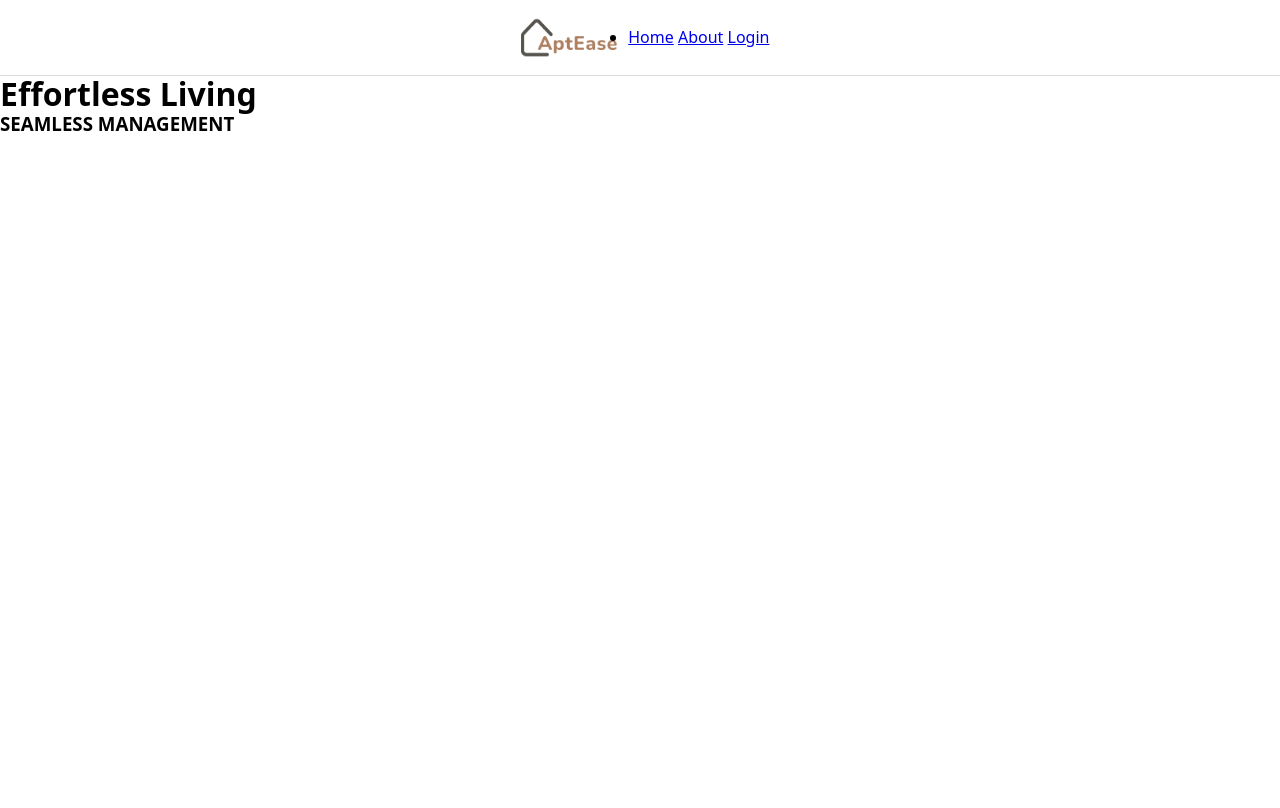
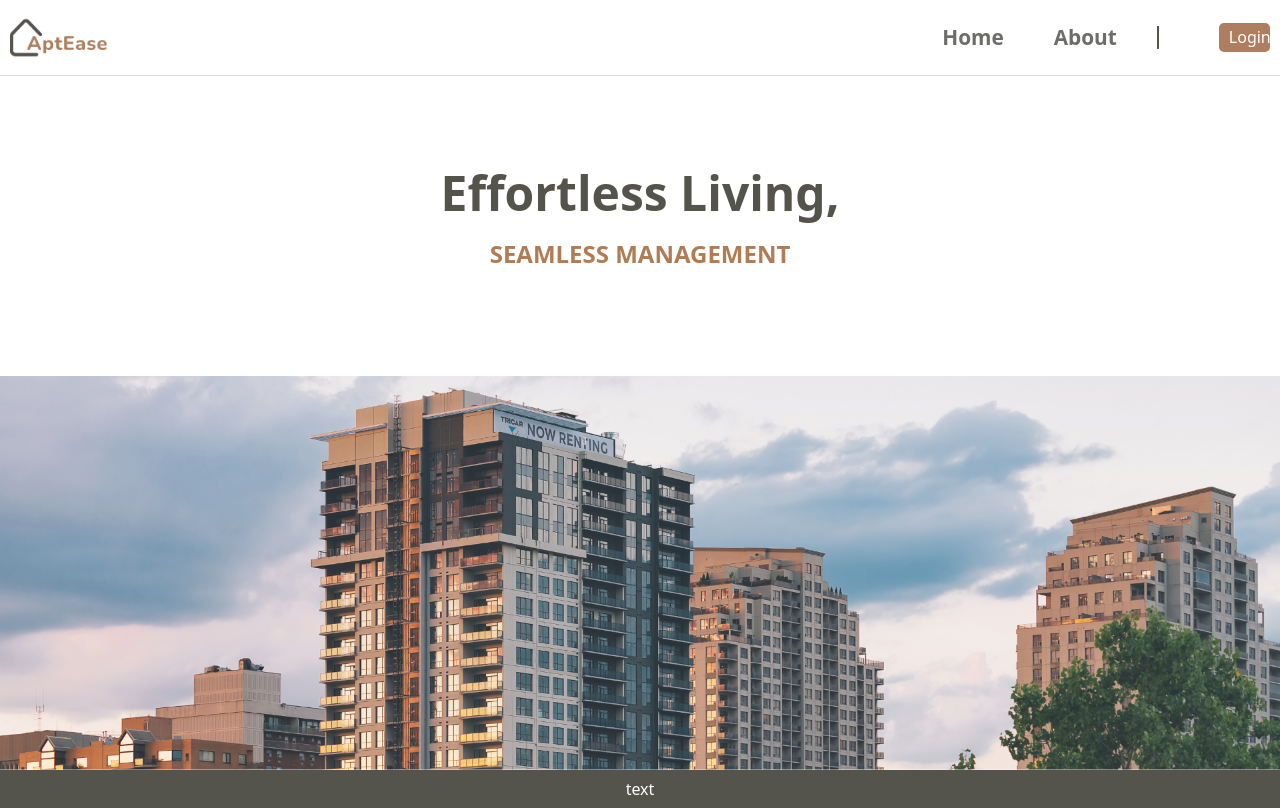
Before and after one commit to YVISS/Apt-Ease, a PHP site: page / in a window 1280 px wide. Before the commit the page ends 131 px from the top, so only its background shows below. Run offline with PHP 8.4, Linux system fonts and the light colour scheme.

Commit message:
new index and css for index

```diff
--- /dev/null
+++ b/css/colors.css
@@ -0,0 +1,31 @@
+:root{
+    /* CSS HEX */
+ --fuscous-gray: #54534c;
+ --muesli: #af7d5f;
+ --leather: #a3745b;
+ --driftwood: #b17c54;
+ --sandrift: #b3927f;
+ --toast: #9c7c65;
+ --muddy-waters: #bc8361;
+ --domino: #947c62;
+ --storm-dust: #6c6c69;
+ --sandal: #b49474;
+ --light-text: #FFFFFF;
+ --darker-gray: #583C2C;
+
+
+
+
+
+ /* SCSS RGB */
+ --fuscous-gray: rgba(84,83,76,1);
+ --muesli: rgba(175,125,95,1);
+ --leather: rgba(163,116,91,1);
+ --driftwood: rgba(177,124,84,1);
+ --sandrift: rgba(179,146,127,1);
+ --toast: rgba(156,124,101,1);
+ --muddy-waters: rgba(188,131,97,1);
+ --domino: rgba(148,124,98,1);
+ --storm-dust: rgba(108,108,105,1);
+ --sandal: rgba(180,148,116,1);
+}
--- a/css/index.css
+++ b/css/index.css
@@ -1,7 +1,16 @@
+@import url('colors.css');
+
+.wrapper{
+    width: 100%;
+    height: 100%;
+    display: grid;
+    grid-template-rows: 1fr auto 0.5fr;
+}
+
 header{
-    display: flex;
-    align-items: center;
-    justify-content:center;
+    width: 100%;
+    display: grid;
+    grid-template-columns: repeat(2, 1fr);
     border-bottom: 1px solid rgba(84, 83, 76, 0.2);
 }
 header img{
@@ -12,3 +21,112 @@ header img{
     width: auto;
     height: 75px;
 }
+
+header nav{
+    width: 100%;
+    display: flex;
+    align-items: center;
+    justify-content: flex-end;
+    padding: 10px;
+}
+header, nav, ul, li{
+    width: 100%;
+}
+
+header nav ul li a{
+    margin: 0 10px;
+    text-decoration: none;
+    font-size: 1.3rem;
+    color: var(--storm-dust);
+    font-weight: 600;
+    transition: 0.3s color ease-in-out;
+}
+header nav ul li a:hover{
+    text-decoration: underline;
+    color: black;
+}
+
+nav{
+    width: 100%;
+    display: flex;
+    align-items: center;
+    justify-content: center;
+}
+
+nav ul li button[type="submit"]{
+    background-color: var(--muesli);
+    border: none;
+    border-radius: 5px;
+    padding: 5px 10px;
+    color: var(--light-text);
+    cursor: pointer;
+    width: 4vw;
+    transition: 0.3s background-color ease-in-out;
+    margin-left: 30px;
+}
+nav ul li button[type="submit"]:hover{
+    background-color: var(--fuscous-gray);
+}
+
+nav ul li{
+    display: flex;
+    align-items: center;
+    justify-content: flex-end;
+}
+
+nav ul li .nav__links{
+    margin-right: 30px;
+    padding-right: 30px;
+    border-right: 2px solid var(--fuscous-gray);
+    display: flex;
+    gap: 30px;
+    align-items: center;
+    justify-content: flex-start;
+}
+
+.main-content{
+    width: 100%;
+    display: flex;
+    align-items: center;
+    flex-direction: column;
+    justify-content: center;
+}
+
+.main-content .main__info{
+    width: 100%;
+    height: 300px;
+    display: flex;
+    align-items: center;
+    justify-content: center;
+    flex-direction: column;
+
+}
+
+.main-content .main__info h1{
+    font-size: 3rem;
+    color: var(--fuscous-gray);
+    margin-bottom: 20px;
+}
+.main-content .main__info h3{
+    font-size: 1.5rem;
+    color: var(--driftwood);
+    margin-bottom: 20px;
+}
+
+.main-content img{
+    width: 100%;
+    height: auto;
+    object-fit: contain;
+    background-size: cover;
+    background-repeat: no-repeat;
+
+}
+
+footer{
+    background-color: var(--fuscous-gray);
+    color: var(--light-text);
+    border-top: 1px solid rgba(84, 83, 76, 0.1);
+    display: flex;
+    align-items: center;
+    justify-content: center;
+}
--- a/css/modern-normalize.css
+++ b/css/modern-normalize.css
@@ -46,7 +46,14 @@ body {
 Text-level semantics
 ====================
 */
-
+nav ul li a{
+	list-style-type: none;
+	text-decoration: none;
+	color: black;
+}
+nav ul li{
+	list-style-type:none;
+}
 /**
 Add the correct font weight in Chrome and Safari.
 */
--- a/index.php
+++ b/index.php
@@ -14,18 +14,23 @@
             <nav>
                 <ul>
                     <li>
-                        <a href="index.php">Home</a>
-                        <a href="about.php">About</a>
-                        <a href="login.php">Login</a>
+                        <div class="nav__links">
+                            <a href="index.php">Home</a>
+                            <a href="about.php">About</a>
+                        </div>
+                        <button type="submit">Login</button>
                     </li>
                 </ul>
             </nav>
         </header>
         <div class="main-content">
-            <h1>Effortless Living</h1>
-            <h3>SEAMLESS MANAGEMENT</h3>
+            <div class="main__info">
+                <h1>Effortless Living,</h1>
+                <h3>SEAMLESS MANAGEMENT</h3>
+            </div>
+            <img src="src/aptease-index.png" alt="">
         </div>
-        <footer></footer>
+        <footer>text</footer>
     </div>
 </body>
 </html>
```
Also changed, not shown: css/login.css (+1 -31 lines), src/aptease-index.png (added), src/test.png (added).
